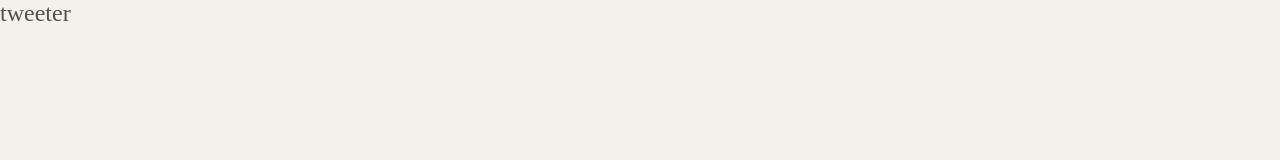
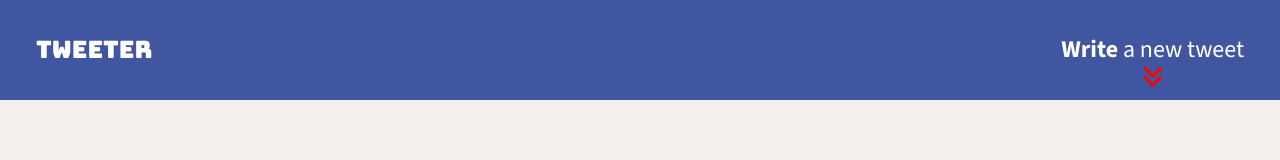
Before and after one commit to RyanMSaunders/tweeter, a website: page public/index.html in a window 1280 px wide. Drawn offline with nearby package versions, Linux system fonts and the light colour scheme.

Commit message:
Add fonts and icons to head, create span class title, create new div with class header-button

```diff
--- a/public/index.html
+++ b/public/index.html
@@ -7,8 +7,22 @@
     <!-- External CSS -->
     <link rel="stylesheet" href="https://cdnjs.cloudflare.com/ajax/libs/normalize/8.0.1/normalize.min.css" type="text/css" />
 
+    <!-- Bungee Font -->
+    <link rel="preconnect" href="https://fonts.googleapis.com">
+    <link rel="preconnect" href="https://fonts.gstatic.com" crossorigin>
+    <link href="https://fonts.googleapis.com/css2?family=Bungee&display=swap" rel="stylesheet">
+
+    <!-- Source Sans 3 Font -->
+    <link rel="preconnect" href="https://fonts.googleapis.com">
+    <link rel="preconnect" href="https://fonts.gstatic.com" crossorigin>
+    <link href="https://fonts.googleapis.com/css2?family=Bungee&family=Source+Sans+3:ital,wght@0,200..900;1,200..900&display=swap" rel="stylesheet">
+
+    <!-- Font Awesome -->
+    <link rel="stylesheet" href="https://cdnjs.cloudflare.com/ajax/libs/font-awesome/6.5.2/css/all.min.css" integrity="sha512-SnH5WK+bZxgPHs44uWIX+LLJAJ9/2PkPKZ5QiAj6Ta86w+fsb2TkcmfRyVX3pBnMFcV7oQPJkl9QevSCWr3W6A==" crossorigin="anonymous" referrerpolicy="no-referrer" />
+
     <!-- App CSS -->
     <link rel="stylesheet" href="/styles/layout.css" type="text/css" />
+    <link rel="stylesheet" href="/styles/nav.css" type="text/css" />
 
     <!-- External JS -->
     <script src="https://ajax.googleapis.com/ajax/libs/jquery/3.4.1/jquery.min.js"></script>
@@ -20,7 +34,11 @@
   <body>
     <!-- Top nav bar (fixed) -->
     <nav>
-      <span>tweeter</span>
+      <span class="title">tweeter</span>
+      <div class="header-button">
+        <p><b> Write</b> a new tweet</p>
+        <i class="fa-solid fa-angles-down"></i>
+      </div>
     </nav>
 
     <!-- Page-specific (main) content here -->
```
